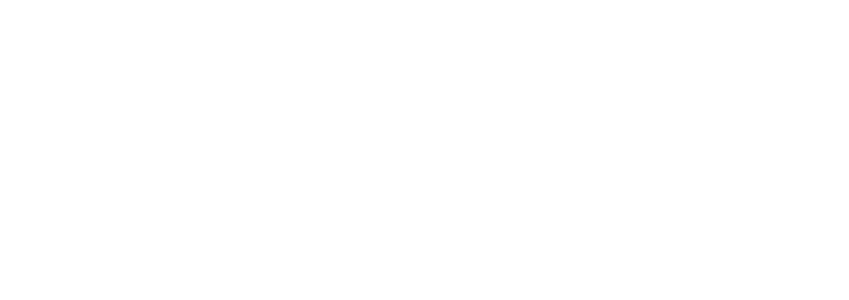
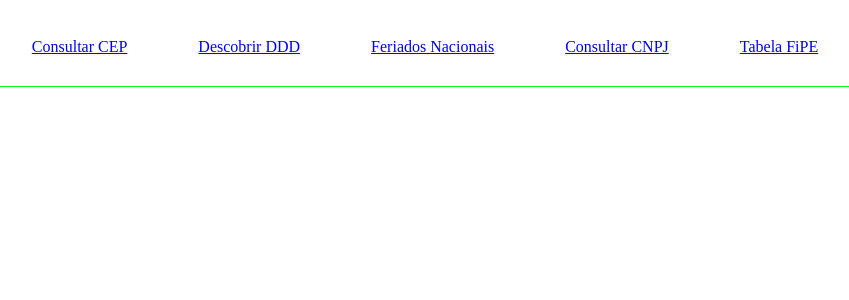
Before and after one commit to brenodevreact/Curiosidades_Brasileiras, a React (Vite) app: page / in a window 1280 px wide. Shown: the top 300 px of the page, without its empty margins (215-1064 px from the left). Built offline with nearby package versions, Linux system fonts and the light colour scheme.

Commit message:
Feat: Variaveis adicionadas, components de header adicionados

```diff
--- a/package.json
+++ b/package.json
@@ -11,9 +11,11 @@
   },
   "dependencies": {
     "@types/react-router-dom": "^5.3.3",
+    "@types/styled-components": "^5.1.26",
     "react": "^18.2.0",
     "react-dom": "^18.2.0",
-    "react-router-dom": "^6.11.2"
+    "react-router-dom": "^6.11.2",
+    "styled-components": "^6.0.0-rc.1"
   },
   "devDependencies": {
     "@types/react": "^18.0.28",
--- /dev/null
+++ b/src/components/Headers/Home/index.tsx
@@ -0,0 +1,30 @@
+import { Link } from "react-router-dom";
+import { NavHome } from "./style.js";
+
+const HeaderHome = () => {
+  return (
+    <>
+      <NavHome>
+        <nav>
+          <p>
+            <Link to={"/consultacep"}>Consultar CEP</Link>
+          </p>
+          <p>
+            <Link to={"/consultaddd"}>Descobrir DDD</Link>
+          </p>
+          <p>
+            <Link to={"/feriados"}>Feriados Nacionais</Link>
+          </p>
+          <p>
+            <Link to={"/consultacnpj"}>Consultar CNPJ</Link>
+          </p>
+          <p>
+            <Link to={"/fipe"}>Tabela FiPE</Link>
+          </p>
+        </nav>
+      </NavHome>
+    </>
+  );
+};
+
+export default HeaderHome;
--- /dev/null
+++ b/src/components/Headers/Home/style.ts
@@ -0,0 +1,19 @@
+import { styled } from "styled-components";
+
+export const NavHome = styled.header`
+  display: flex;
+  width: 100%;
+  height: 78px;
+  justify-content: center;
+
+  box-shadow: 0px 1px 0px 0px #00FA19;
+
+  nav {
+    width: 90%;
+    max-width: 1200px;
+    display: flex;
+    align-items: center;
+    justify-content: center;
+    gap: 71px;
+  }
+`;
--- a/src/index.css
+++ b/src/index.css
@@ -10,3 +10,17 @@
     background-color: #f9f9f9;
   }
 }
+
+:root {
+  --green: #00fa19;
+  --blue: #002776;
+  --yellow: #ffdf00;
+
+  --title1: 64px;
+  --title2: 36px;
+  --title3: 32px;
+
+  --text1: 24px;
+  --text2: 16px;
+  --text3: 14px;
+}
--- a/src/main.tsx
+++ b/src/main.tsx
@@ -16,7 +16,7 @@
     element: <App />,
     children: [
       {
-        path: "/home",
+        path: "/",
         element: <Home />,
       },
       {
--- a/src/routes/Home.tsx
+++ b/src/routes/Home.tsx
@@ -1,7 +1,9 @@
+import HeaderHome from "../components/Headers/Home";
+
 const Home = () => {
   return (
     <div>
-      <h2>Home</h2>
+      <HeaderHome />
     </div>
   );
 };
```
Also changed, not shown: 1 other file (tests, documents, lock files or other folders).
